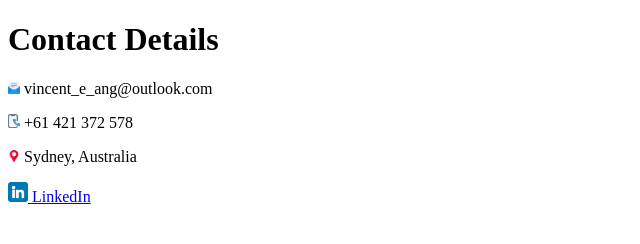
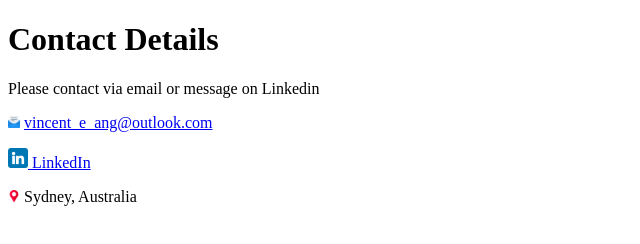
Before and after one commit to vang5150/Resume, a plain HTML site: page contact.html in a window 1280 px wide. Shown: the whole page, without its empty margins (0-640 px from the left). Drawn offline with Linux system fonts and the light colour scheme.

Commit message:
Add files via upload

```diff
--- a/contact.html
+++ b/contact.html
@@ -7,9 +7,10 @@
 </head>
 <body>
     <h1>Contact Details</h1>
-    <p><img src=./assets/pictures/icon_email.png width="12" alt="email icon"/> vincent_e_ang@outlook.com  </p>
-    <p><img src=./assets/pictures/icon_mphone.png width="12" alt="mobile phone icon"/> +61 421 372 578  </p>
+    <p>Please contact via email or message on Linkedin</p>
+    <p><img src=./assets/pictures/icon_email.png width="12" alt="email icon" /> <a href=mailto:vincent_e_ang@outlook.com> vincent_e_ang@outlook.com </a>   </p>
+    <p><a href="https://www.linkedin.com/in/vincent-ang-18a17225/"> <img src=./assets/pictures/icon_linkedin.png width="20" alt="linked in logo" /> </a><a href="https://www.linkedin.com/in/vincent-ang-18a17225/">LinkedIn</a> </p>
     <p><img src=./assets/pictures/icon_location.png width="12" alt="location pin" /> Sydney, Australia  </p>
-    <p><a href="https://www.linkedin.com/in/vincent-ang-18a17225/"> <img src=./assets/pictures/icon_linkedin.png width="20" alt="linked in logo" /> </a><a href="https://www.linkedin.com/in/vincent-ang-18a17225/">LinkedIn</a> </p>
+
 </body>
 </html>
```
